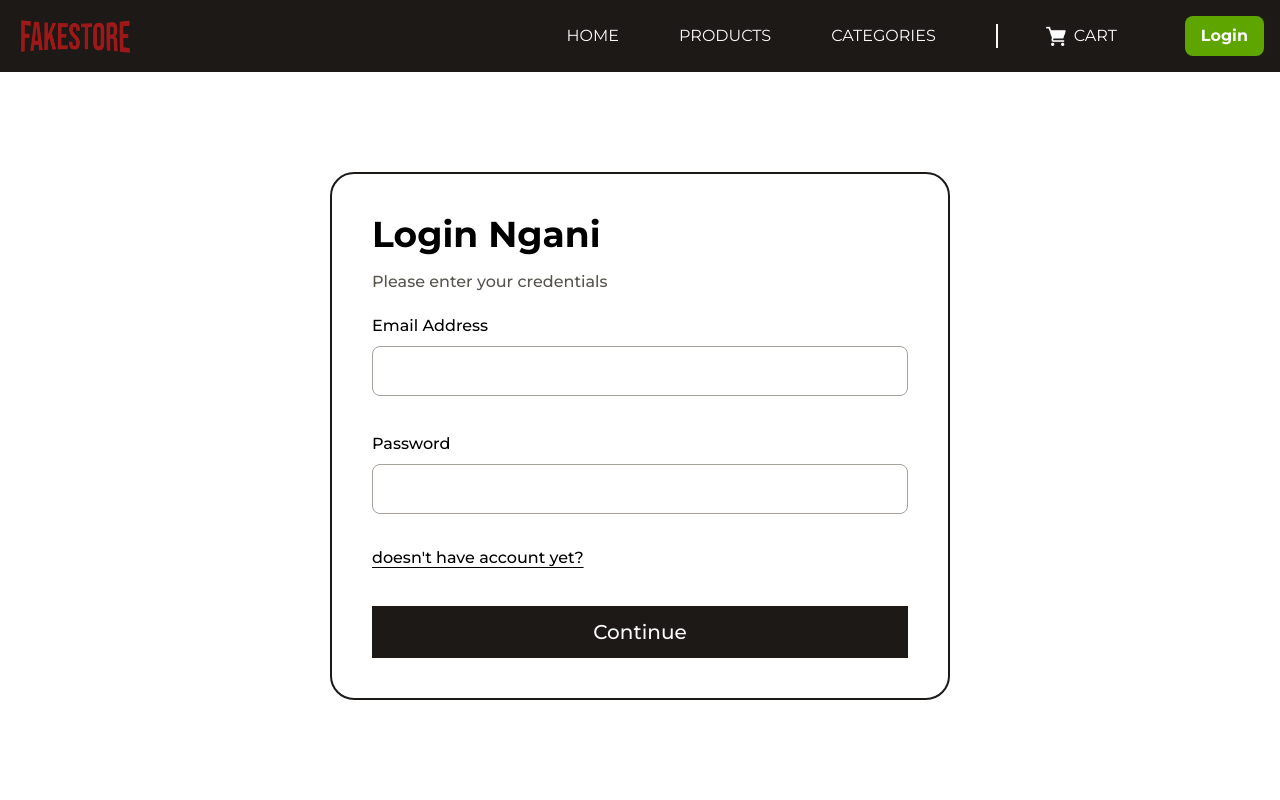
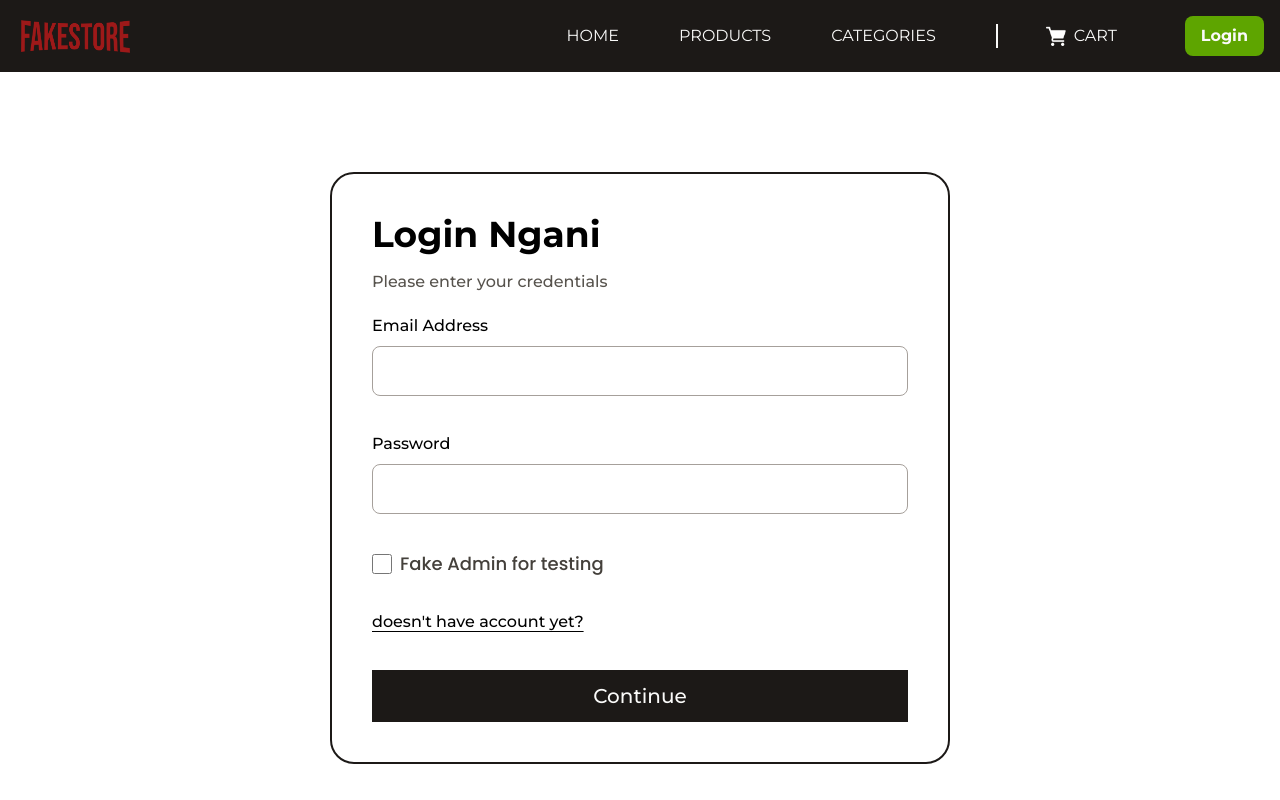
Before and after one commit to shameCanales/Fakestore_App_React, a React (Vite) app: page /login in a window 1280 px wide. Built offline with nearby package versions, Linux system fonts and the light colour scheme.

Commit message:
added fake admin access for admin routes

```diff
--- a/src/pages/customer/LoginPage.jsx
+++ b/src/pages/customer/LoginPage.jsx
@@ -8,13 +8,15 @@ import FormInput from "../../UI/FormInput";
 import FormLabel from "../../UI/FormLabel";
 
 export default function LoginPage() {
+  const dispatch = useDispatch();
+  const navigate = useNavigate();
+
+  const token = useSelector((state) => state.auth.token);
+  const isFakeAdminState = useSelector((state) => state.auth.isFakeAdmin);
+
   const [email, setEmail] = useState("");
   const [password, setPassword] = useState("");
-
-  const token = useSelector((state) => state.auth.token);
-
-  const dispatch = useDispatch();
-  const navigate = useNavigate();
+  const [isFakeAdmin, setIsFakeAdmin] = useState(false);
 
   const {
     mutate: login,
@@ -32,6 +34,8 @@ export default function LoginPage() {
 
   const handleSubmit = (event) => {
     event.preventDefault(); // Prevent the default form submission behavior
+
+    isFakeAdmin && dispatch(authActions.setIsFakeAdmin());
 
     login(
       { email, password }, // Pass the email and password to the login mutation
@@ -54,14 +58,14 @@ export default function LoginPage() {
   useEffect(() => {
     if (!profileData || gettingProfilePending || !token) return; //without !token, it will produce an infinite loop
 
-    if (profileData.role === "admin") {
-      navigate("/admin/dashboard", { replace: true });
+    if (profileData.role === "admin" || isFakeAdminState === true) {
+      navigate("/admin", { replace: true });
     } else if (profileData.role === "customer") {
-      navigate("/admin", { replace: true });
+      navigate("/products", { replace: true });
     }
 
     dispatch(authActions.setProfileData(profileData));
-  }, [profileData?.role, dispatch, navigate, token]); //profileData?.role because profileData?.role looks at role ('customer' or 'admin') while profiledata don't change still returns id, name, role(not checking it's inner content) it's the same. gets?
+  }, [profileData?.role, dispatch, navigate, token, isFakeAdminState]); //profileData?.role because profileData?.role looks at role ('customer' or 'admin') while profiledata don't change still returns id, name, role(not checking it's inner content) it's the same. gets?
 
   return (
     <div className="border-2 border-stone-900 w-[620px] mx-auto mt-25 p-10 rounded-3xl">
@@ -89,6 +93,19 @@ export default function LoginPage() {
           />
         </div>
 
+        <div className="flex items-center mt-5">
+          <input
+            type="checkbox"
+            name="isFakeAdmin"
+            id="isFakeAdmin"
+            value="isFakeAdmin"
+            checked={isFakeAdmin}
+            onChange={(e) => setIsFakeAdmin(e.target.checked)}
+            className="w-5 h-5 accent-stone-900 text-white "
+          />
+          <p className="ml-2 poppins-medium text-lg text-stone-700">Fake Admin for testing</p>
+        </div>
+
         <Link to="/create-user">
           <p className="montserrat-medium underline underline-offset-4 mt-4">
             doesn't have account yet?
--- a/src/store/auth-slice.js
+++ b/src/store/auth-slice.js
@@ -8,6 +8,7 @@ const authSlice = createSlice({
     token: initialToken || null, // token from localStorage or null if not present
     isLoggedIn: !!initialToken, // true if token exists, false otherwise
     profileData: {},
+    isFakeAdmin: false,
   },
   reducers: {
     login(state, action) {
@@ -19,8 +20,10 @@ const authSlice = createSlice({
       state.token = null;
       state.isLoggedIn = null;
       state.profileData = {};
+      state.isFakeAdmin = false;
       localStorage.removeItem("token");
       localStorage.removeItem("userData");
+      localStorage.removeItem("isFakeAdmin");
     },
     setProfileData(state, action) {
       const { id, email, password, name, role, avatar } = action.payload;
@@ -35,6 +38,10 @@ const authSlice = createSlice({
       };
       localStorage.setItem("userData", JSON.stringify(action.payload));
     },
+    setIsFakeAdmin(state) {
+      state.isFakeAdmin = true;
+      localStorage.setItem("isFakeAdmin", state.isFakeAdmin);
+    },
   },
 });
 
```
